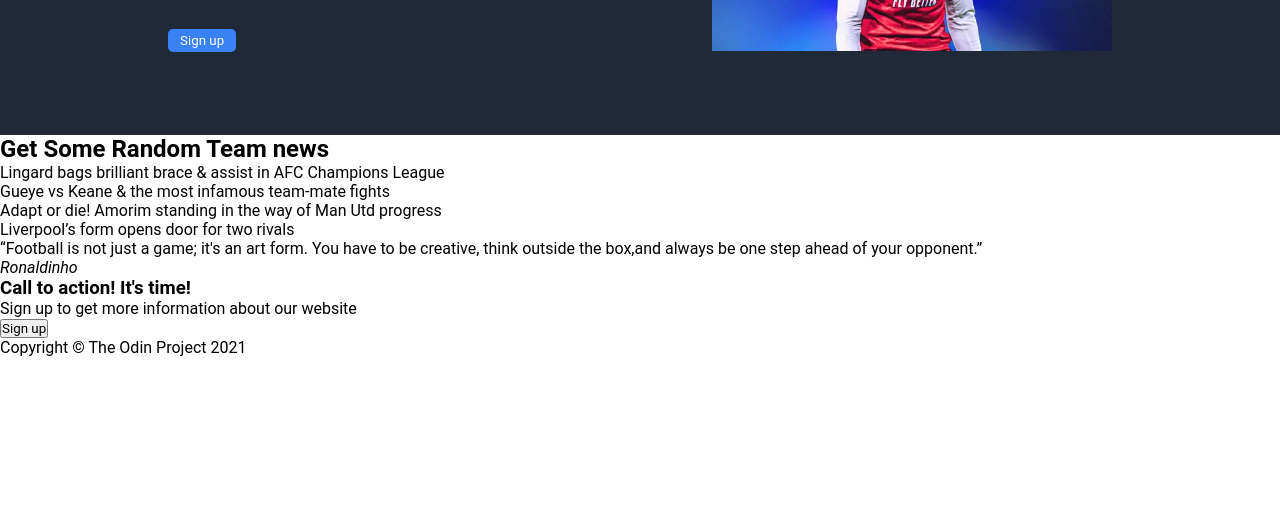
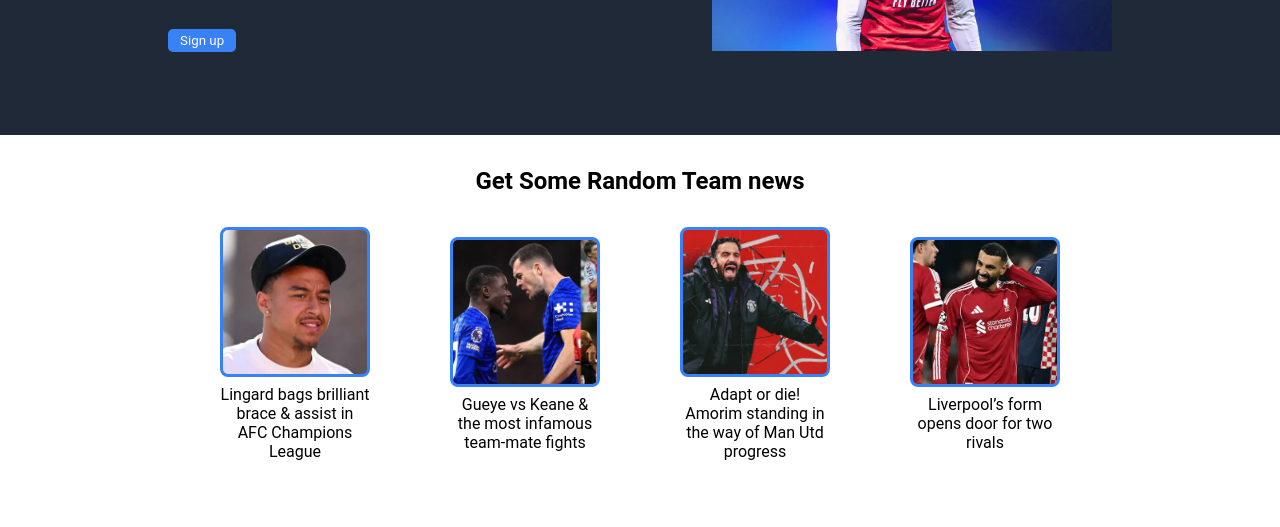
Before and after one commit to scribeNcode/landingPage, a plain HTML site: page index.html in a window 1280 px wide. Shown: the part 273-800 px from the top of the page. Drawn offline with Linux system fonts and the light colour scheme.

Commit message:
add style to quote section

```diff
--- a/index.html
+++ b/index.html
@@ -60,7 +60,7 @@
             </section>
             <section class="quote-section">
                 <figure class="website-quote">
-                    <blockquote>
+                    <blockquote class="quote-text">
                     “Football is not just a game; it's an art form. You have to be creative, think outside the box,and always be one step ahead of your opponent.”
                 </blockquote>
                 <figcaption><cite>Ronaldinho</cite></figcaption>
--- a/style.css
+++ b/style.css
@@ -58,3 +58,92 @@
     padding: 4px 12px;
     border-radius: 5px;
 }
+
+.news-image {
+    width: 150px;
+    height: 150px;
+    border: 3px solid #3882F6;
+    border-radius: 8px;
+}
+
+
+.team-news{
+    display: flex;
+    justify-content: center;
+    align-items: center;
+    gap: 5rem;
+}
+
+.team-news-section h2{
+    padding: 2rem;
+}
+
+.news-box{
+display: flex;
+flex-direction: column;
+justify-content: center;
+align-items: center;
+text-align: center;
+width: 150px;
+}
+
+.team-news-section{
+    text-align: center;
+    padding-bottom: 5rem;
+}
+
+.news-text-wrapper{
+    margin-top: 0.5rem;
+}
+
+
+.news-one-image{
+    background-image: url("./Images/lingard.jpg.webp");
+    background-size: cover;
+    background-position: center;
+}
+
+.news-two-image{
+    background-image: url("./Images/idrisGueye-kean.webp");
+    background-size: cover;
+    background-position: left center;
+}
+
+.news-three-image{
+    background-image: url('./Images/Amorim-shouting.jpg.webp');
+    background-size: cover;
+    background-position: right center;
+}
+
+.news-four-image{
+    background-image: url("./Images/liverpoolImage.webp");
+    background-size: cover;
+    background-position: center;
+}
+
+
+.website-quote{
+    width: 40%;
+    margin: 0 auto;
+}
+
+
+.quote-section{
+    background-color: #E5E7EB;
+    text-align: center;
+    padding: 6rem;
+}
+
+
+figcaption{
+    font-weight: bold;
+    text-align: right;
+}
+
+figcaption::before{
+    content: "-";
+}
+
+.quote-text{
+    text-align: left;
+}
```
